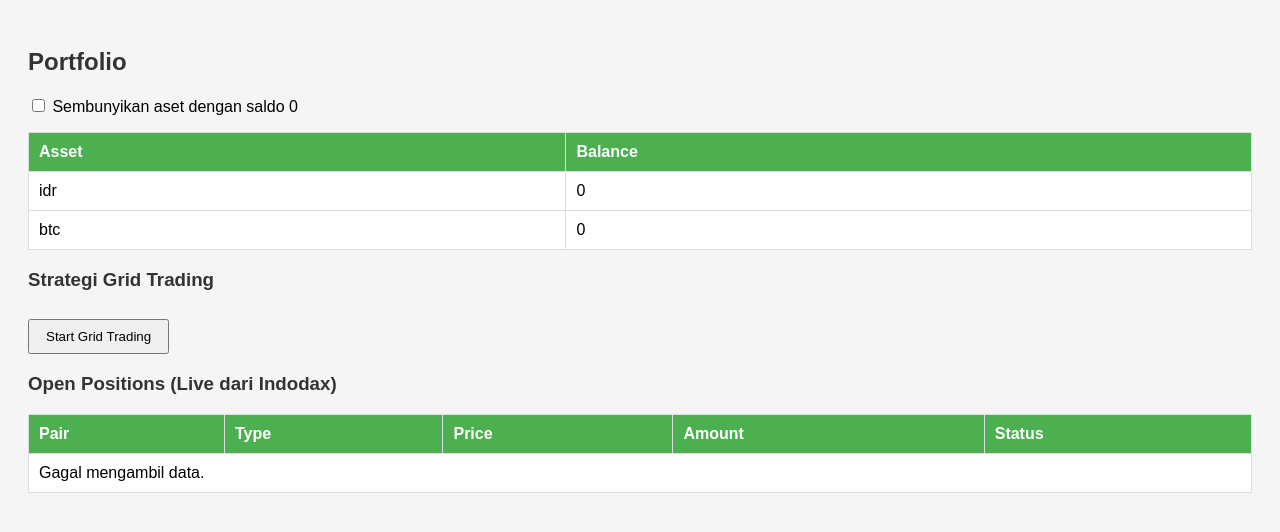
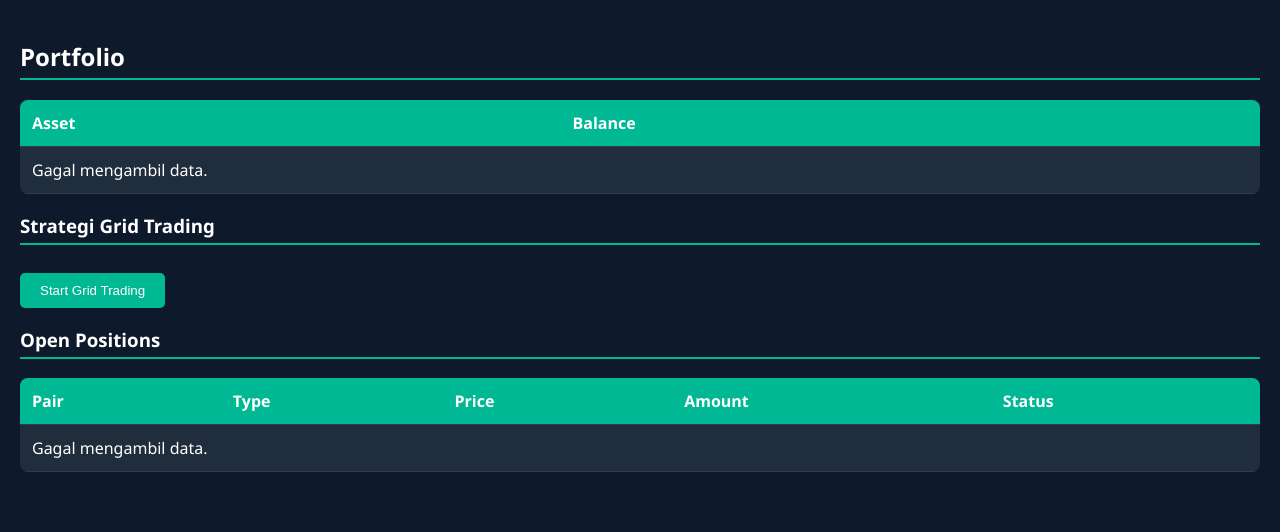
Before and after one commit to Mitradigitalindonesia/AutobotX-Indodax, a FastAPI app: page /dashboard in a window 1280 px wide. Shown: the top 532 px of the page. Run offline with FastAPI, Linux system fonts and the light colour scheme.

Commit message:
Update dashboard.html

```diff
--- a/templates/dashboard.html
+++ b/templates/dashboard.html
@@ -6,72 +6,91 @@
     <meta name="viewport" content="width=device-width, initial-scale=1.0" />
     <style>
         body {
-            font-family: Arial, sans-serif;
+            font-family: 'Segoe UI', sans-serif;
+            margin: 0;
             padding: 20px;
-            background-color: #f5f5f5;
+            background-color: #0e1a2b;
+            color: #fff;
         }
+
         h2, h3 {
-            color: #333;
+            border-bottom: 2px solid #00b894;
+            padding-bottom: 5px;
         }
+
         table {
             border-collapse: collapse;
             width: 100%;
-            margin-top: 10px;
-            background: white;
+            margin-top: 15px;
+            background: #1f2d3d;
+            border-radius: 8px;
+            overflow: hidden;
         }
+
         th, td {
-            border: 1px solid #ddd;
-            padding: 10px;
+            padding: 12px;
             text-align: left;
+            border-bottom: 1px solid #2c3e50;
         }
+
         th {
-            background-color: #4CAF50;
+            background-color: #00b894;
             color: white;
         }
+
+        button {
+            background: #00b894;
+            color: white;
+            padding: 10px 20px;
+            border: none;
+            margin-top: 10px;
+            border-radius: 5px;
+            cursor: pointer;
+        }
+
+        button:hover {
+            background: #019875;
+        }
+
         #gridModal {
             display: none;
             position: fixed;
-            background: #fff;
+            background: #2f3e4e;
             padding: 20px;
-            border: 2px solid #000;
+            border-radius: 10px;
             top: 10%;
             left: 50%;
             transform: translateX(-50%);
             z-index: 1000;
-            box-shadow: 0 4px 8px rgba(0,0,0,0.2);
+            color: white;
+            width: 90%;
+            max-width: 500px;
+            box-shadow: 0 0 10px #000;
         }
-        button {
-            padding: 8px 16px;
-            margin-top: 10px;
+
+        #gridModal label {
+            display: block;
+            margin-bottom: 10px;
         }
-        label {
-            display: block;
-            margin-top: 10px;
-        }
-        #hideZeroCheckbox {
+
+        #gridModal input, #gridModal select {
+            width: 100%;
+            padding: 8px;
+            margin-top: 4px;
             margin-bottom: 10px;
+            border-radius: 4px;
+            border: 1px solid #ccc;
         }
     </style>
 </head>
 <body>
     <h2>Portfolio</h2>
-
-    <label>
-        <input type="checkbox" id="hideZeroCheckbox" onchange="toggleZeroAssets()">
-        Sembunyikan aset dengan saldo 0
-    </label>
-
     <table>
         <thead>
             <tr><th>Asset</th><th>Balance</th></tr>
         </thead>
         <tbody id="portfolioBody">
-            {% for asset, balance in portfolio.items() %}
-            <tr data-balance="{{ balance }}">
-                <td>{{ asset }}</td>
-                <td>{{ balance }}</td>
-            </tr>
-            {% endfor %}
+            <tr><td colspan="2">Loading...</td></tr>
         </tbody>
     </table>
 
@@ -82,9 +101,9 @@
         <form id="gridForm">
             <label>Pair:
                 <select name="pair" required>
-                    {% for pair in pairs %}
-                        <option value="{{ pair }}">{{ pair|upper }}</option>
-                    {% endfor %}
+                    <option value="btc_idr">BTC_IDR</option>
+                    <option value="eth_idr">ETH_IDR</option>
+                    <option value="bnb_idr">BNB_IDR</option>
                 </select>
             </label>
             <label>Harga Terendah: <input type="number" step="any" name="low_price" required></label>
@@ -96,7 +115,7 @@
         </form>
     </div>
 
-    <h3>Open Positions (Live dari Indodax)</h3>
+    <h3>Open Positions</h3>
     <table>
         <thead>
             <tr><th>Pair</th><th>Type</th><th>Price</th><th>Amount</th><th>Status</th></tr>
@@ -109,15 +128,6 @@
     <script>
         const api_key = localStorage.getItem("api_key");
         const api_secret = localStorage.getItem("api_secret");
-
-        function toggleZeroAssets() {
-            const hideZero = document.getElementById("hideZeroCheckbox").checked;
-            const rows = document.querySelectorAll("#portfolioBody tr");
-            rows.forEach(row => {
-                const balance = parseFloat(row.dataset.balance);
-                row.style.display = (hideZero && balance <= 0) ? "none" : "";
-            });
-        }
 
         function openGridModal() {
             document.getElementById("gridModal").style.display = "block";
@@ -157,6 +167,31 @@
             loadPositions();
         };
 
+        async function loadPortfolio() {
+            const res = await fetch("/portfolio", {
+                method: "POST",
+                headers: {
+                    "Content-Type": "application/json"
+                },
+                body: JSON.stringify({ api_key, api_secret })
+            });
+
+            const data = await res.json();
+            const tbody = document.getElementById("portfolioBody");
+            tbody.innerHTML = "";
+
+            if (!data.success || !data.portfolio) {
+                tbody.innerHTML = "<tr><td colspan='2'>Gagal mengambil data.</td></tr>";
+                return;
+            }
+
+            Object.entries(data.portfolio).forEach(([asset, balance]) => {
+                const tr = document.createElement("tr");
+                tr.innerHTML = `<td>${asset}</td><td>${balance}</td>`;
+                tbody.appendChild(tr);
+            });
+        }
+
         async function loadPositions() {
             const res = await fetch("/positions", {
                 method: "POST",
@@ -192,8 +227,8 @@
         }
 
         window.onload = () => {
+            loadPortfolio();
             loadPositions();
-            toggleZeroAssets();
         };
     </script>
 </body>
```
